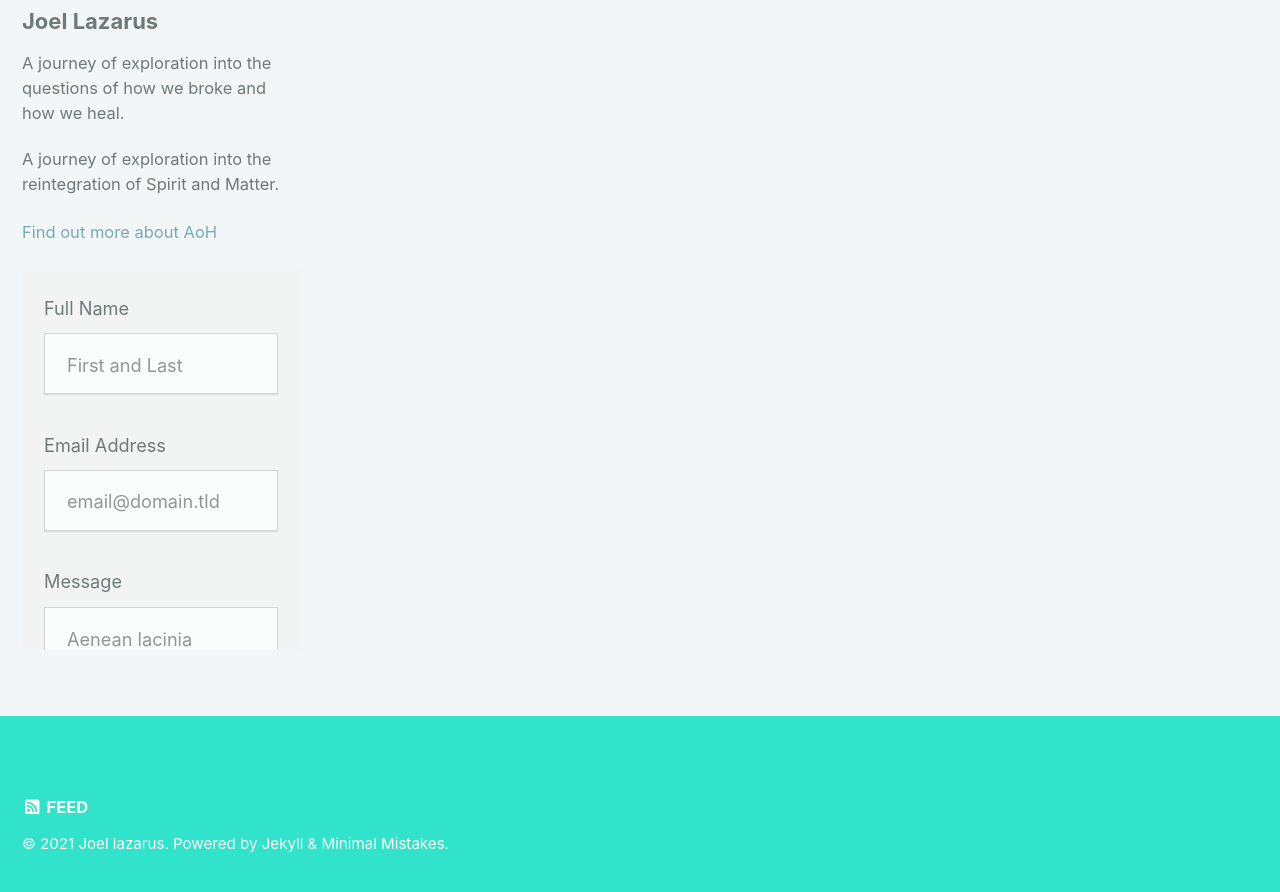
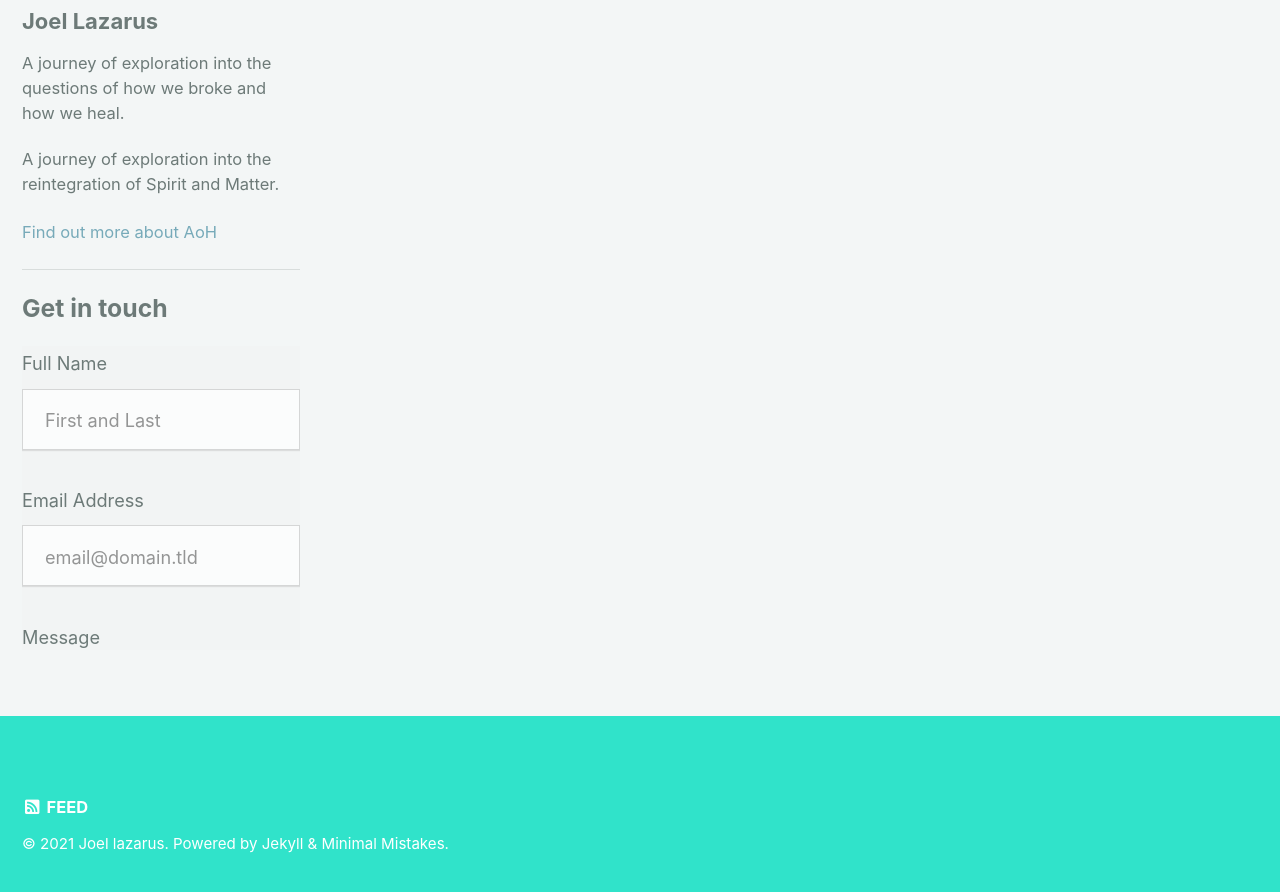
Before and after one commit to capital-city/agentofhistory, a Jekyll site: the page built from _pages/links.md, in a window 1280 px wide and 900 px high, scrolled down 564 px. Shown: the top 892 px of the window. Built offline with Jekyll 4.4.1, drawn with Linux system fonts in a browser that asks for light colours; cached includes are drawn as plain includes.

Commit message:
updates to sidebar sign up form

```diff
--- a/_includes/sidebar.html
+++ b/_includes/sidebar.html
@@ -15,18 +15,22 @@
       {% include nav_list nav=page.sidebar.nav %}
     {% endif %}
       {% endif %}
-  <form id="fs-frm" name="simple-contact-form" accept-charset="utf-8" action="https://formspree.io/f/{form_id}" method="post">
+
+  <hr style="margin: 1em 0 1em 0;">
+  <h3>Get in touch</h3>
+  <form id="fs-frm" name="simple-contact-form" accept-charset="utf-8" action="https://formspree.io/f/{form_id}" method="post" style="padding: 0 !important;">
   <fieldset id="fs-frm-inputs">
     <label for="full-name">Full Name</label>
     <input type="text" name="name" id="full-name" placeholder="First and Last" required="">
     <label for="email-address">Email Address</label>
     <input type="email" name="_replyto" id="email-address" placeholder="email@domain.tld" required="">
     <label for="message">Message</label>
-    <textarea rows="5" name="message" id="message" placeholder="Aenean lacinia bibendum nulla sed consectetur. Vivamus sagittis lacus vel augue laoreet rutrum faucibus dolor auctor. Donec ullamcorper nulla non metus auctor fringilla nullam quis risus." required=""></textarea>
+    <textarea rows="5" name="message" id="message" placeholder="Write your message here and I'll respond ASAP" required=""></textarea>
     <input type="hidden" name="_subject" id="email-subject" value="Contact Form Submission">
   </fieldset>
   <input type="submit" value="Submit">
-</form><style>/* reset */
+</form>
+<style>
 #fs-frm input,
 #fs-frm select,
 #fs-frm textarea,
@@ -56,7 +60,6 @@
   align-items: baseline;
 }
 
-/* border, padding, margin, width */
 #fs-frm input,
 #fs-frm select,
 #fs-frm textarea,
```
Also changed, not shown: other parts of _includes/sidebar.html (+0 -1 lines).
